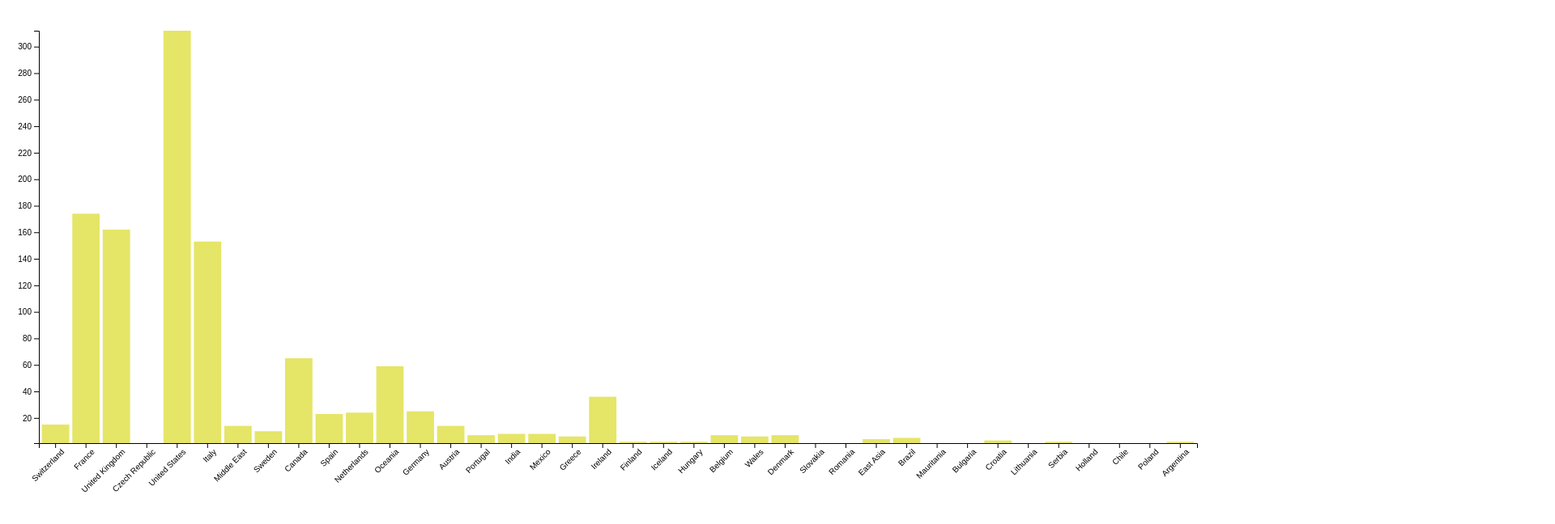
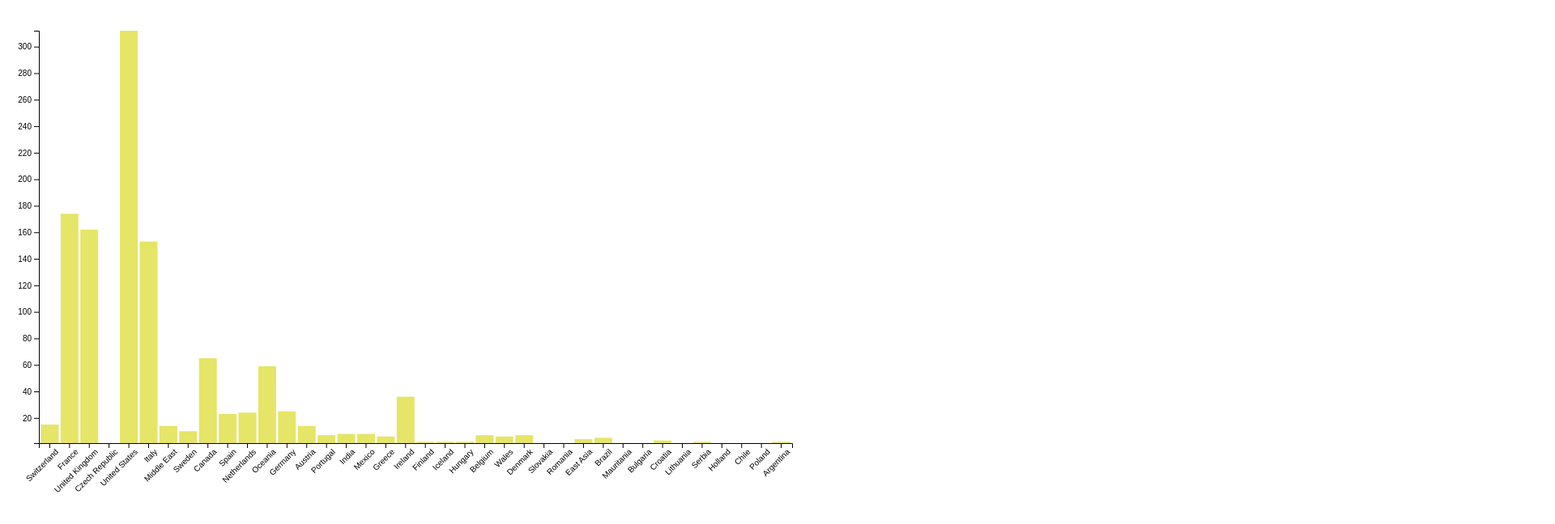
Before and after one commit to KhushiPatel67/DataVisualization, a plain HTML site: page index.html in a window 1280 px wide. Shown: the part 48-696 px from the top of the page at 81% size, 1920 px wide, since content can reach past the window. Drawn offline with nearby package versions, Linux system fonts and the light colour scheme.

Commit message:
code adjustments

```diff
--- a/index.html
+++ b/index.html
@@ -15,20 +15,18 @@
 </head>
 <body>
     <h1>Number of Cheese Types by Country</h1>
-    <svg width="6000" height="600"></svg>
+    <svg id="bar" width="1000" height="600"></svg>
     <script>
 
-        let width = 1500;
-        let height = 600;
+        const svg = d3.select('svg#bar');
+        const width = svg.attr('width');
+        const height = svg.attr('height');
         const margin = { top: 20, right: 30, bottom: 70, left: 40 };
         const chartWidth = width - margin.left - margin.right;
         const chartHeight = height - margin.top - margin.bottom;
 
-
-        const svg = d3.select("svg")
-            .append("g")
-            .attr("transform", `translate(${margin.left},${margin.top})`);
-
+        const chartArea = svg.append("g")
+                              .attr("transform", `translate(${margin.left},${margin.top})`);
 
         d3.json('cheeses.json').then(data => {
 
@@ -104,18 +102,18 @@
             let bottomAxis = d3.axisBottom(xScale)
 
 
-            svg.append("g")
+            chartArea.append("g")
                 .attr("transform", `translate(0, ${chartHeight})`)
                 .call(bottomAxis)
                 .selectAll("text")
                 .attr("transform", "rotate(-45)")
                 .style("text-anchor", "end");
 
-            svg.append("g")
+                chartArea.append("g")
                 .call(leftAxis);
 
             countryData.forEach(d => {
-                svg.append("rect")
+                chartArea.append("rect")
                    .attr("class", "bar")
                    .attr("x", xScale(d.country))
                    .attr("y", yScale(d.count))
```
